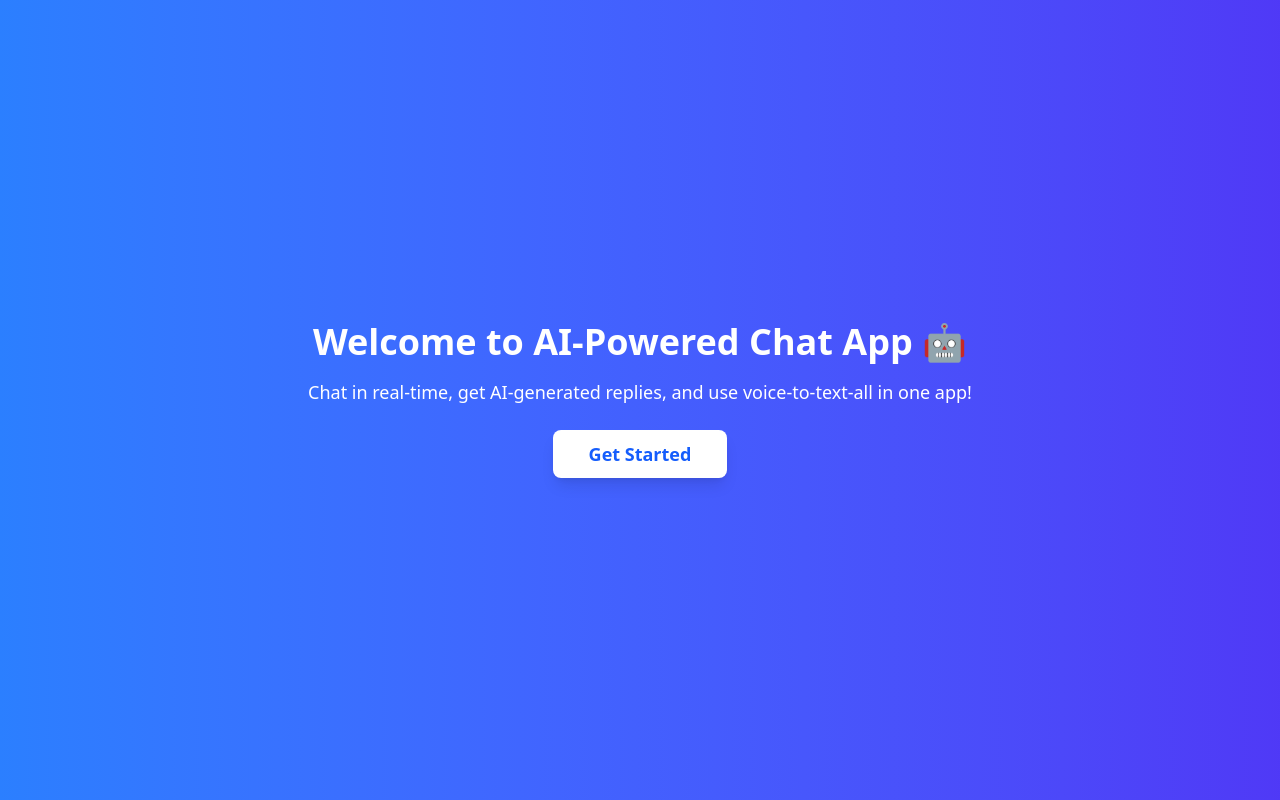
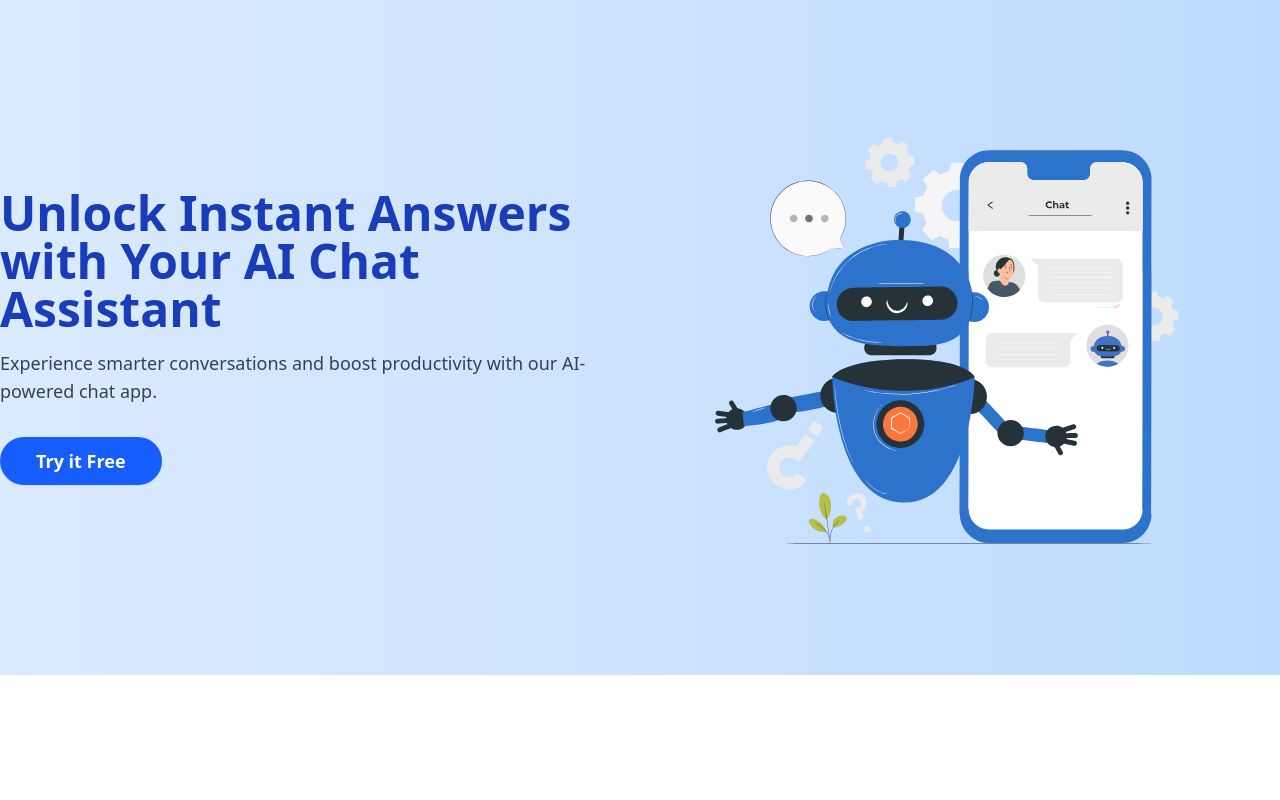
Before and after one commit to kadelcode/ai-chat-app, a Next.js app: page / in a window 1280 px wide. Built offline with nearby package versions, Linux system fonts and the light colour scheme.

Commit message:
Add Hero sectio to home page

```diff
--- a/src/app/page.tsx
+++ b/src/app/page.tsx
@@ -2,11 +2,16 @@
 
 import { useRouter } from "next/navigation";
 import { Button } from "@/components/ui/button";
+import Hero from "@/components/sections/Hero";
 
 export default function Home() {
   const router = useRouter();
 
   return (
+    <Hero />
+  )
+
+  /*return (
     <main className="flex flex-col items-center justify-center min-h-screen bg-gradient-to-r from-blue-500 to-indigo-600 text-white p-6">
       <h1 className="text-4xl font-bold mb-4 text-center">
         Welcome to AI-Powered Chat App 🤖
@@ -21,5 +26,5 @@ export default function Home() {
         Get Started
       </Button>
     </main>
-  );
+  );*/
 };
```
